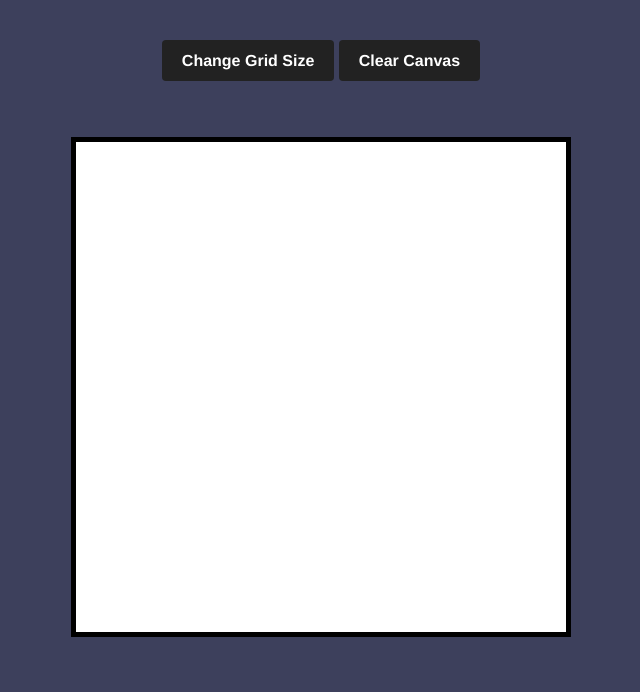
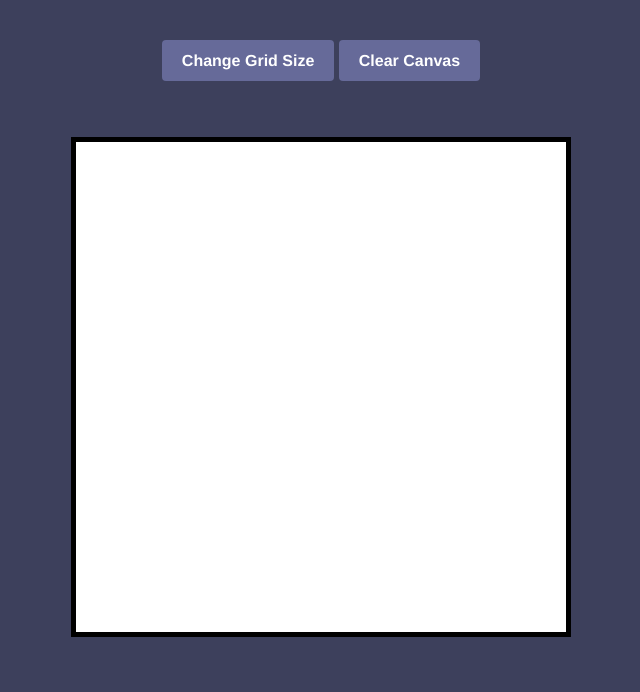
Before and after one commit to adrianjosh/Odin-Playground, a plain HTML site: page foundations-etch-a-sketch/index.html in a window 1280 px wide. Shown: the part 108-800 px from the top of the page, without its empty margins (319-959 px from the left). Drawn offline with Linux system fonts and the light colour scheme.

Commit message:
changed the background color of the buttons

```diff
--- a/foundations-etch-a-sketch/style.css
+++ b/foundations-etch-a-sketch/style.css
@@ -37,7 +37,7 @@ body {
 }
 
 button {
-  background-color: #222;
+    background-color: hsl(235, 20%, 50%);
     border-radius: 4px;
     border-style: none;
     cursor: pointer;
```
Lines whose indentation alone changed are shown as unchanged.
